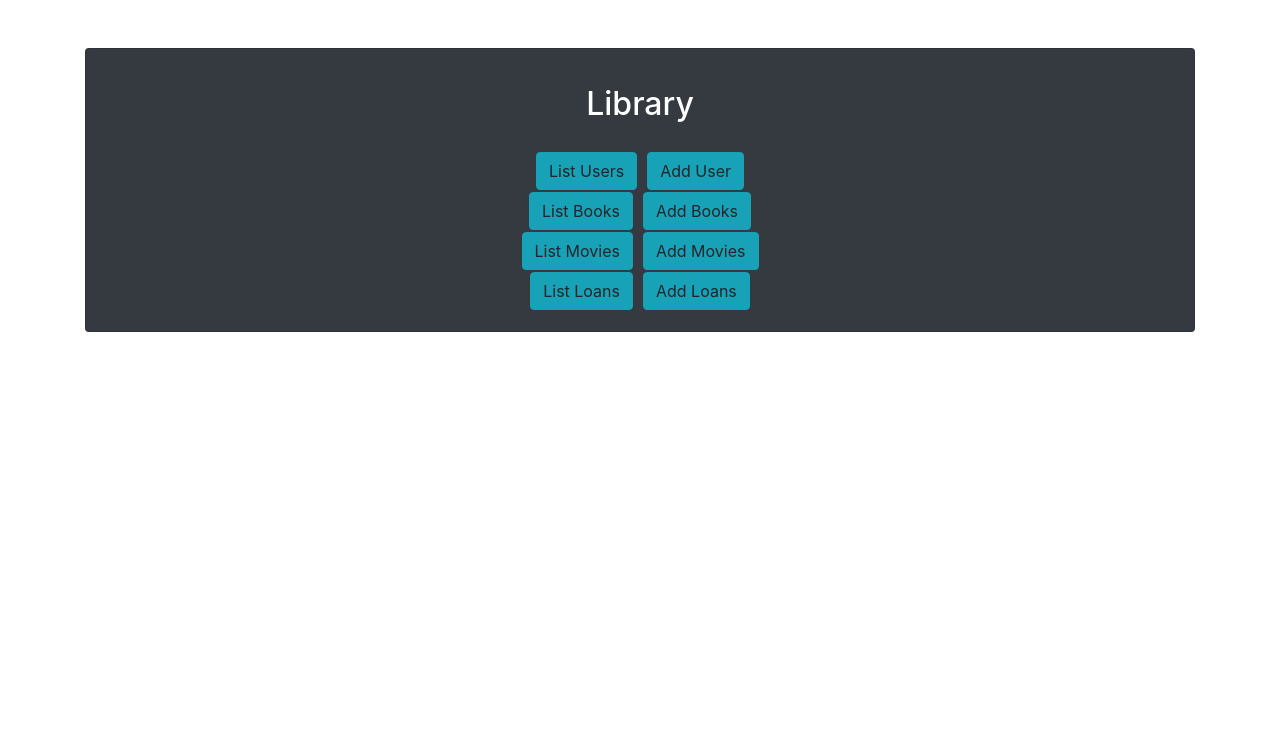
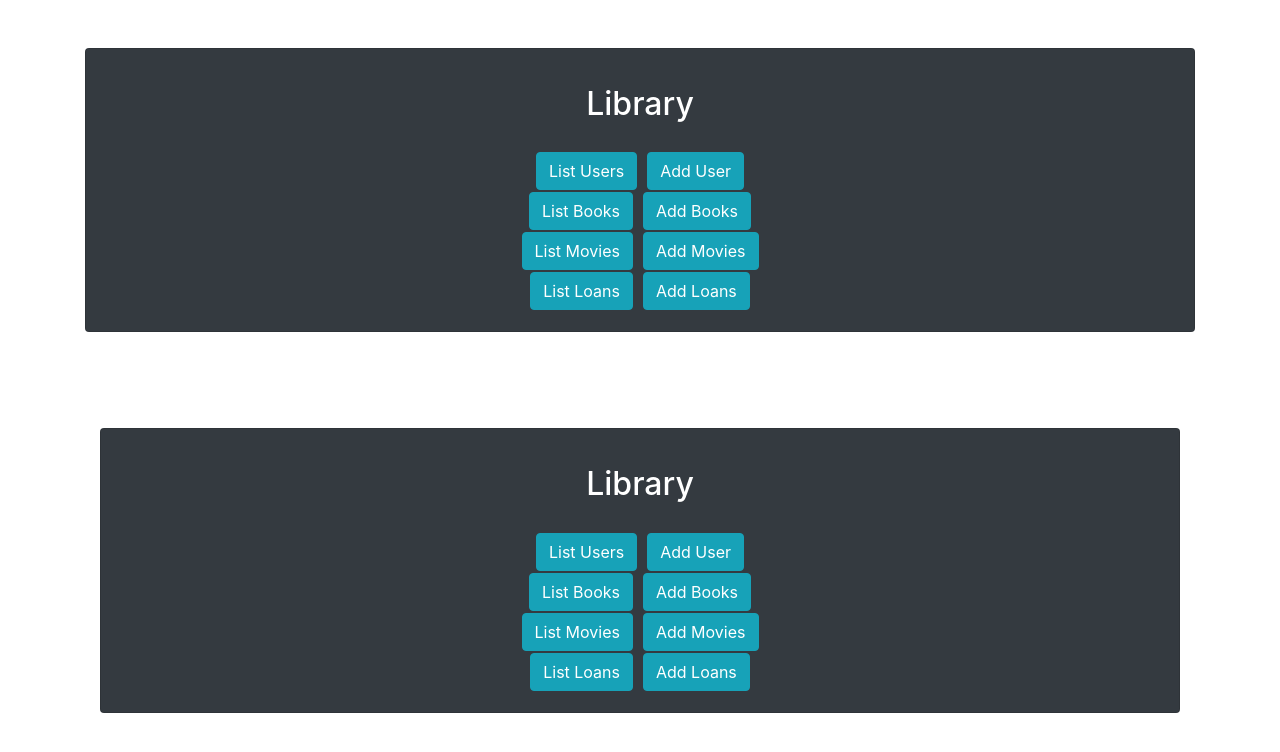
Before and after one commit to iiris-koivisto/LibraryApp, an Angular app in the folder libraryangular/: page / in a window 1280 px wide. Shown: the top 752 px of the page. Built offline with nearby package versions, Linux system fonts and the light colour scheme.

Commit message:
Tried to do routing

```diff
--- a/libraryangular/src/app/app-routing.module.ts
+++ b/libraryangular/src/app/app-routing.module.ts
@@ -1,9 +1,11 @@
 import { NgModule } from '@angular/core';
 import { Routes, RouterModule } from '@angular/router';
+import { AppComponent } from './app.component';
 import { UserListComponent } from './user-list/user-list.component';
 import { UserFormComponent } from './user-form/user-form.component';
 
 export const routes: Routes = [
+  { path: '', component: AppComponent },
   { path: 'users', component: UserListComponent },
   { path: 'adduser', component: UserFormComponent }
 ];
--- a/libraryangular/src/app/app.component.html
+++ b/libraryangular/src/app/app.component.html
@@ -7,7 +7,7 @@
           <table class="center">
             <tr class="text-center">
               <td class="list-inline-item">
-                <a routerLink="/users" class="btn btn-info">List Users</a>
+                <a routerLink="/users" routerLinkActive="active" class="btn btn-info">List Users</a>
                   </td>
               <td class="list-inline-item">
                 <a routerLink="/adduser" class="btn btn-info">Add User</a>
--- a/libraryangular/src/app/app.component.ts
+++ b/libraryangular/src/app/app.component.ts
@@ -1,11 +1,11 @@
 import { Component } from '@angular/core';
 import { CommonModule } from '@angular/common';
-import { RouterOutlet } from '@angular/router';
+import { RouterLink, RouterLinkActive, RouterOutlet } from '@angular/router';
 
 @Component({
   selector: 'app-root',
   standalone: true,
-  imports: [CommonModule, RouterOutlet],
+  imports: [CommonModule, RouterOutlet, RouterLink, RouterLinkActive],
   templateUrl: './app.component.html',
   styleUrls: ['./app.component.css']
 })
```
